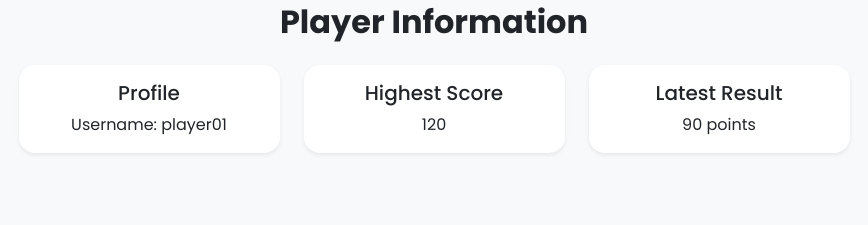
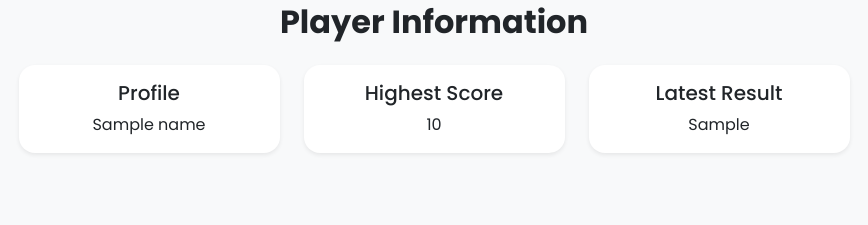
Before and after one commit to audreycxy/Agile_Web_Project, a Flask app: template Clicking_Game/templates/player_dashboard.html in a window 1280 px wide. Shown: the part 595-820 px from the top of the page, without its empty margins (206-1074 px from the left). Run offline with Flask 3, Linux system fonts and the light colour scheme; the template is opened without the code that fills it: most values are stand-ins (such as "Sample title", 1, 10 or a date in 2020).

Commit message:
Added comments and removed hardcoded data

```diff
--- a/Clicking_Game/routes/main.py
+++ b/Clicking_Game/routes/main.py
@@ -11,7 +11,6 @@ def home():
 def guest():
     return render_template("guest.html")
 
-
 @bp.route("/game")
 def game():
     return render_template("game.html")
--- a/Clicking_Game/static/js/player_dashboard.js
+++ b/Clicking_Game/static/js/player_dashboard.js
@@ -1,24 +1,6 @@
-const playerData = {
-  username: "player01",
-  highestScore: 120,
-  latestResult: "90 points"
-};
-
-
-document.getElementById("profileText").textContent = `Username: ${playerData.username}`;
-document.getElementById("highestScore").textContent = playerData.highestScore;
-document.getElementById("latestResult").textContent = playerData.latestResult;
-
 const actionMessage = document.getElementById("actionMessage");
 
 document.getElementById("startGameBtn").addEventListener("click", function () {
   actionMessage.textContent = "Starting game...";
+  window.location.href = "/game";
 });
-
-document.getElementById("viewHistoryBtn").addEventListener("click", function () {
-  actionMessage.textContent = "Opening results/history page...";
-});
-
-document.getElementById("logoutBtn").addEventListener("click", function () {
-  window.location.href = "/logout";
-});
--- a/Clicking_Game/templates/player_dashboard.html
+++ b/Clicking_Game/templates/player_dashboard.html
@@ -41,7 +41,7 @@
         <div class="card shadow-sm border-0 h-100">
           <div class="card-body text-center">
             <h3 class="h5">Profile</h3>
-            <p id="profileText" class="mb-0">Username: {{ name }}</p>
+            <p id="profileText" class="mb-0">{{ name }}</p>
           </div>
         </div>
       </div>
@@ -50,7 +50,7 @@
         <div class="card shadow-sm border-0 h-100">
           <div class="card-body text-center">
             <h3 class="h5">Highest Score</h3>
-            <p id="highestScore" class="mb-0">120</p>
+            <p id="highestScore" class="mb-0">{{ highest_score }}</p>
           </div>
         </div>
       </div>
@@ -59,7 +59,7 @@
         <div class="card shadow-sm border-0 h-100">
           <div class="card-body text-center">
             <h3 class="h5">Latest Result</h3>
-            <p id="latestResult" class="mb-0">95 points</p>
+            <p id="latestResult" class="mb-0">{{ latest_result }}</p>
           </div>
         </div>
       </div>
--- a/Clicking_Game/utils/auth.py
+++ b/Clicking_Game/utils/auth.py
@@ -1,8 +1,8 @@
+# Decorator to enforce login and role-based access control
 from functools import wraps
-
 from flask import g, redirect, url_for
 
-# Decorator to enforce login and role-based access control
+# Check if the user is logged in and check for a specific role
 def login_required(role=None):
     def decorator(view):
         @wraps(view)
--- a/migrations/env.py
+++ b/migrations/env.py
@@ -1,3 +1,4 @@
+# Alembic's migration environment file
 from logging.config import fileConfig
 from pathlib import Path
 import sys
@@ -9,6 +10,7 @@ PROJECT_ROOT = Path(__file__).resolve().parents[1]
 if str(PROJECT_ROOT) not in sys.path:
     sys.path.insert(0, str(PROJECT_ROOT))
 
+# Import SQLAlchemy models so Alebic knows what tables exist
 from Clicking_Game.models.database import Base
 from Clicking_Game.models import users  # noqa: F401 - registers model metadata.
 
--- a/scripts/add_user.py
+++ b/scripts/add_user.py
@@ -1,4 +1,5 @@
 #!/usr/bin/env python
+# Creates a custom user form the command line
 import argparse
 from pathlib import Path
 import sys
@@ -9,7 +10,6 @@ if str(PROJECT_ROOT) not in sys.path:
 
 from Clicking_Game import create_app
 from Clicking_Game.models import users
-
 
 def parse_args():
     parser = argparse.ArgumentParser(description="Add a user to the Clicking Game database.")
@@ -23,7 +23,6 @@ def parse_args():
         help="User role. Defaults to player.",
     )
     return parser.parse_args()
-
 
 def main():
     args = parse_args()
```
